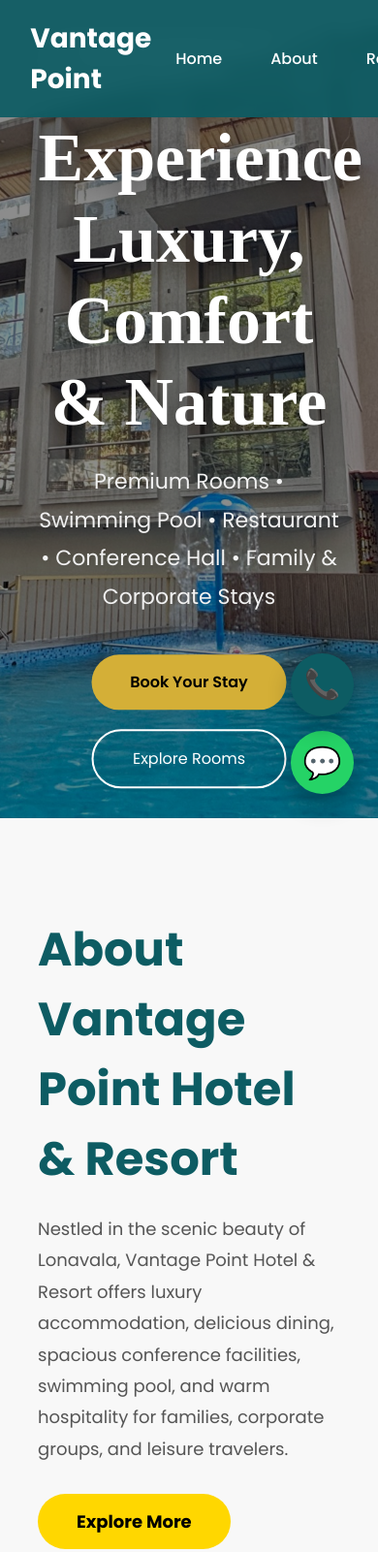
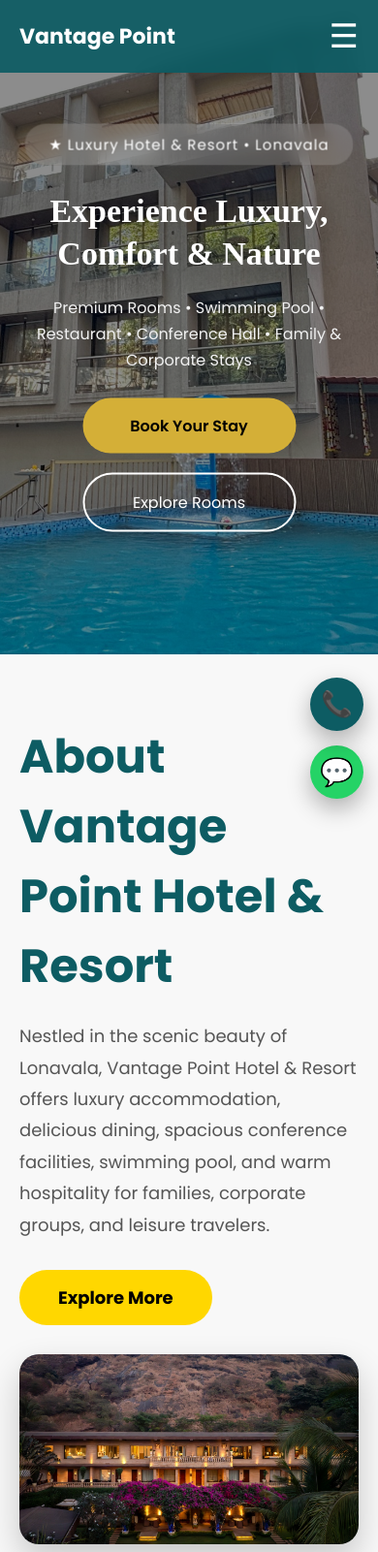
Before and after one commit to trivonahospitality-gif/Vantage-Point-Hotel, a plain HTML site: page index.html in a window 390 px wide. Shown: the top 1601 px of the page at 97% size. Drawn offline with nearby package versions, Linux system fonts and the light colour scheme.

Commit message:
Add files via upload

```diff
--- a/style.css
+++ b/style.css
@@ -1020,3 +1020,118 @@
     background:#fff;
     color:#000;
 }
+/* =========================
+   MOBILE RESPONSIVE V1.1
+========================= */
+
+@media only screen and (max-width:768px){
+
+html,body{
+overflow-x:hidden;
+}
+
+header{
+padding:12px 20px;
+}
+
+.logo h2{
+font-size:22px;
+}
+
+nav{
+display:none;
+}
+
+.menu-toggle{
+display:block;
+}
+
+.hero{
+height:80vh;
+}
+
+.hero-content{
+width:90%;
+padding:0;
+}
+
+.hero-content h1{
+font-size:34px;
+line-height:1.3;
+}
+
+.hero-content p{
+font-size:16px;
+line-height:1.7;
+margin-bottom:25px;
+}
+
+.hero-buttons{
+flex-direction:column;
+align-items:center;
+}
+
+.btn-primary,
+.btn-secondary{
+width:220px;
+text-align:center;
+}
+
+.about,
+.restaurant,
+.contact-container{
+flex-direction:column;
+padding:70px 20px;
+gap:30px;
+}
+
+.room-container,
+.testimonial-container{
+flex-direction:column;
+align-items:center;
+}
+
+.room-card{
+width:100%;
+max-width:340px;
+}
+
+.amenities-container,
+.gallery-grid,
+.footer-container,
+.reviews-container{
+grid-template-columns:1fr;
+}
+
+.section-title{
+font-size:30px;
+}
+
+footer{
+padding:40px 20px;
+}
+
+.whatsapp-float{
+bottom:20px;
+right:15px;
+width:55px;
+height:55px;
+font-size:28px;
+}
+
+.call-float{
+bottom:90px;
+right:15px;
+width:55px;
+height:55px;
+font-size:26px;
+}
+
+#topBtn{
+left:15px;
+bottom:20px;
+width:50px;
+height:50px;
+}
+
+}
```
